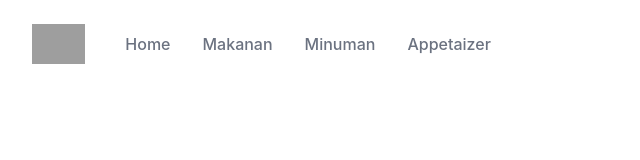
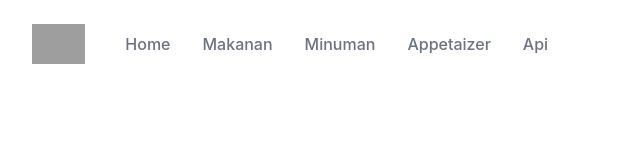
Before and after one commit to febyalya/otakkiri, a React (Create React App) app: page /Navbar in a window 1280 px wide. Shown: the top 160 px of the page, without its empty margins (0-640 px from the left). Built offline with nearby package versions, Linux system fonts and the light colour scheme; grey boxes are pictures that could not be loaded.

Commit message:
Update Navbar.js

```diff
--- a/src/Navbar.js
+++ b/src/Navbar.js
@@ -8,6 +8,7 @@ const navigation = [
   { name: 'Makanan', href: 'Makanan' },
   { name: 'Minuman', href: 'Minuman' },
   { name: 'Appetaizer', href: 'Appetaizer' },
+  { name: 'Api', href: 'Api' },
 
 ]
 
```
